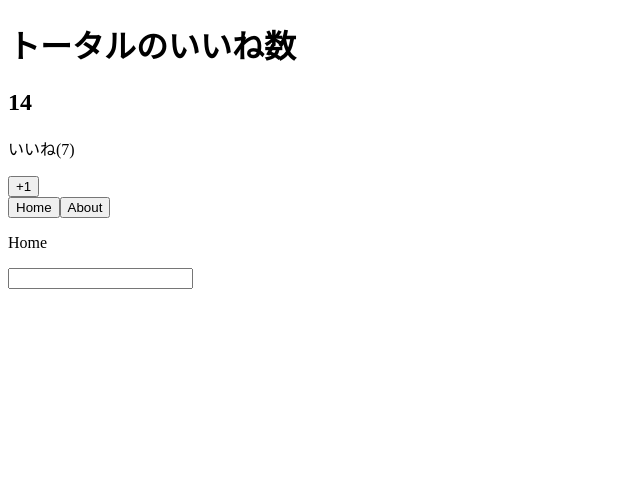
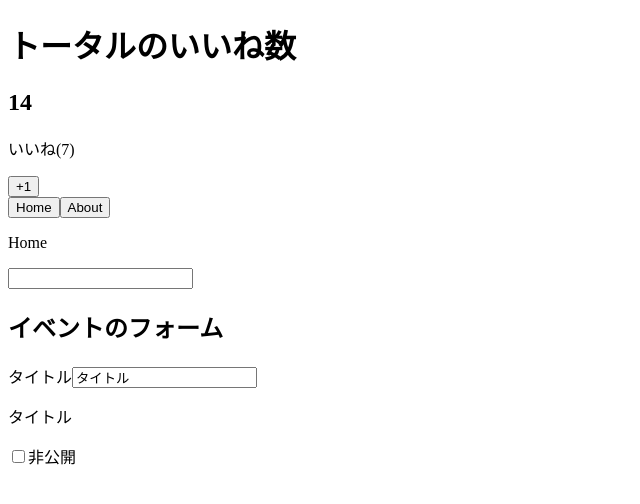
Before and after one commit to junichiseki0831/vue_project, a Vue app: page / in a window 1280 px wide. Shown: the top 504 px of the page, without its empty margins (0-640 px from the left). Built offline with nearby package versions, Linux system fonts and the light colour scheme.

Commit message:
vuexインストール

```diff
--- a/package.json
+++ b/package.json
@@ -9,7 +9,8 @@
   },
   "dependencies": {
     "core-js": "^3.6.5",
-    "vue": "^2.6.11"
+    "vue": "^2.6.11",
+    "vuex": "^3.6.2"
   },
   "devDependencies": {
     "@vue/cli-plugin-babel": "~4.5.0",
--- a/src/App.vue
+++ b/src/App.vue
@@ -27,6 +27,16 @@
       <component :is="currentComponent"></component>
     </keep-alive>
 
+    <div>
+      <h2>イベントのフォーム</h2>
+      <label for="title">タイトル</label>
+      <input id="title" type="text" v-model="eventDate.title">
+      <p>{{ eventDate.title }}</p>
+
+      <input type="checkbox" id="isPrivate">
+      <label for="isPrivate">非公開</label>
+    </div>
+
   </div>
 </template>
 
@@ -40,7 +50,10 @@ export default {
   data() {
     return {
       number: 14,
-      currentComponent: Home
+      currentComponent: Home,
+      eventDate: {
+        title: 'タイトル'
+      }
     }
   },
   //ローカルに<LikeHeader>コンポーネントを登録する。
```
Also changed, not shown: src/components/store.js (added, +10 -0 lines), 1 other file (tests, documents, lock files or other folders).
